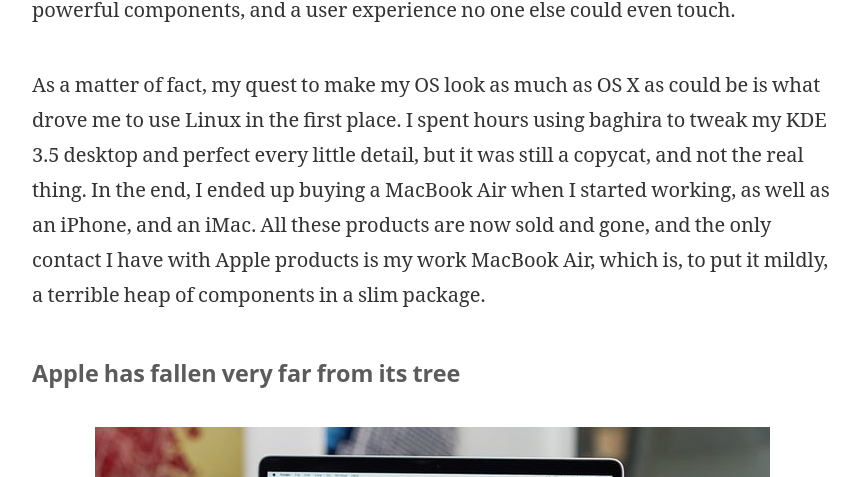
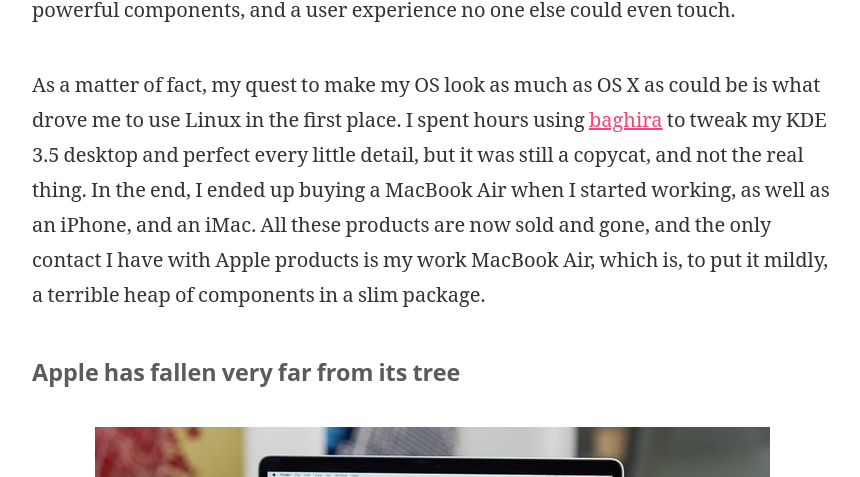
Before and after one commit to TheLinuxEXP/TheLinuxEXP.github.io, a Jekyll site: the page built from _posts/2019-10-03-new-microsoft-old-apple.md, in a window 1280 px wide and 900 px high, scrolled down 1054 px. Shown: the part 189-666 px from the top of the window, without its empty margins (208-1068 px from the left). Built offline with Jekyll 4.4.1, drawn with Linux system fonts in a browser that asks for light colours; our own code applies the rules of GitHub Pages for plain Markdown files; part of the change alters nothing that is shown; some of the changed text lies outside the part shown.

```diff
--- a/_posts/2019-10-03-new-microsoft-old-apple.md
+++ b/_posts/2019-10-03-new-microsoft-old-apple.md
@@ -11,7 +11,7 @@ tags:
 
 It's no secret I'm no fan of today's Apple. I feel their products are stagnating and very expensive, and their locked down approach sends shivers down my spine, as I see the many warnings I get while using Mac OS X, slowly ticking towards the end of life for many 32 bit games and applications I use everyday.
 
-I used to lust after Apple products
+### I used to lust after Apple products
 
 <figure markdown="1">
 
@@ -23,7 +23,7 @@ I used to lust after Apple products
 
 This is a strong term, but well deserved. As a student, my dream was to be able to afford a beautiful white MacBook, use OS X, and all these nicely designed apps for 10.4 Tiger. I watched videos of OS X running, drooling over the attention to detail. Sure, it was expensive, but if offered something no one else did: a beautiful package, powerful components, and a user experience no one else could even touch.
 
-As a matter of fact, my quest to make my OS look as much as OS X as could be is what drove me to use Linux in the first place. I spent hours using baghira to tweak my KDE 3.5 desktop and perfect every little detail, but it was still a copycat, and not the real thing. In the end, I ended up buying a MacBook Air when I started working, as well as an iPhone, and an iMac. All these products are now sold and gone, and the only contact I have with Apple products is my work MacBook Air, which is, to put it mildly, a terrible heap of components in a slim package.
+As a matter of fact, my quest to make my OS look as much as OS X as could be is what drove me to use Linux in the first place. I spent hours using [baghira](http://baghira.sourceforge.net/OS_Clone-en.php) to tweak my KDE 3.5 desktop and perfect every little detail, but it was still a copycat, and not the real thing. In the end, I ended up buying a MacBook Air when I started working, as well as an iPhone, and an iMac. All these products are now sold and gone, and the only contact I have with Apple products is my work MacBook Air, which is, to put it mildly, a terrible heap of components in a slim package.
 
 ### Apple has fallen very far from its tree
 
@@ -84,7 +84,7 @@ The Surface Neo is a brand new category in and of itself: a dual screen foldable
 
 <figure markdown="1">
 
-![Surface Duo](/images/posts/newms/surfaceduo.jpg)
+![Surface Duo](/images/posts/newms/surfaceduo.png)
 
 <figcaption>Whether you like dual screen devices or not, this is a beautiful product</figcaption>
 </figure>
@@ -93,7 +93,7 @@ To finish, the Surface Duo is a dual screen foldable tablet running Android with
 
 <figure markdown="1">
 
-![Surface Pro X](/images/posts/newms/surfacegofold.png)
+![Surface Fold](/images/posts/newms/surfacegofold.png)
 
 <figcaption>Not the Surface Phone people were waiting for, but a very interesting proposition nonetheless, especially with Android</figcaption>
 </figure>
@@ -108,9 +108,9 @@ When Apple fawns over small processor upgrades while keeping the exact same desi
 
 <figure markdown="1">
 
-![iPhone Optics](/images/posts/newms/iphoneoptics.jpg)
+![iPhone Optics](/images/posts/newms/iphoneoptics.png)
 
-<figcaption>This is Apple's contribution this year. A fidget spinned mounted on the back of a sea green phone that keeps its predecessor design.</figcaption>
+<figcaption>This is Apple's contribution this year. A fidget spinner mounted on the back of a sea green phone that keeps its predecessor design.</figcaption>
 </figure>
 
 Where Apple is content with incremental upgrades, Microsoft is putting its hardware out there, and trying to change people's habits.
```
